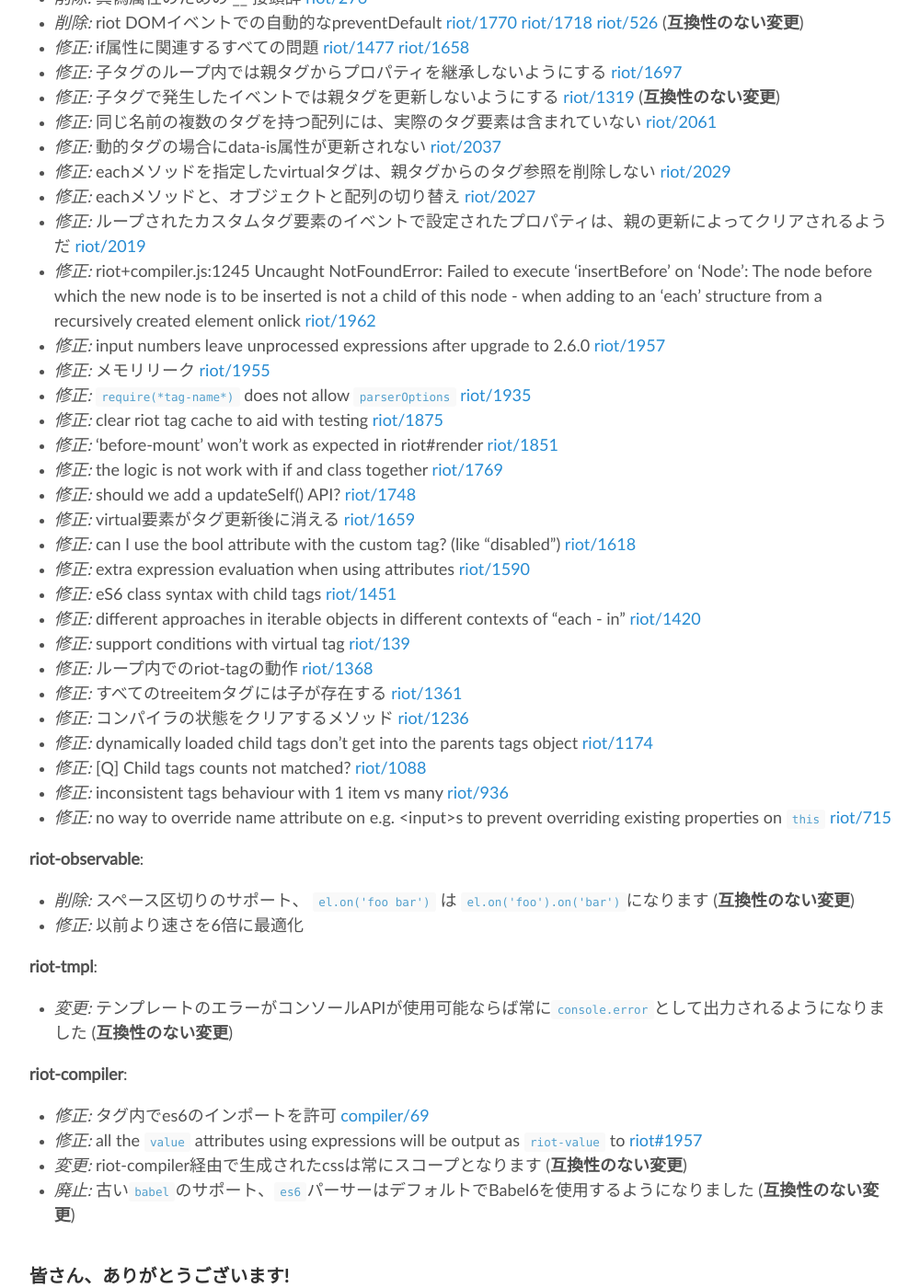
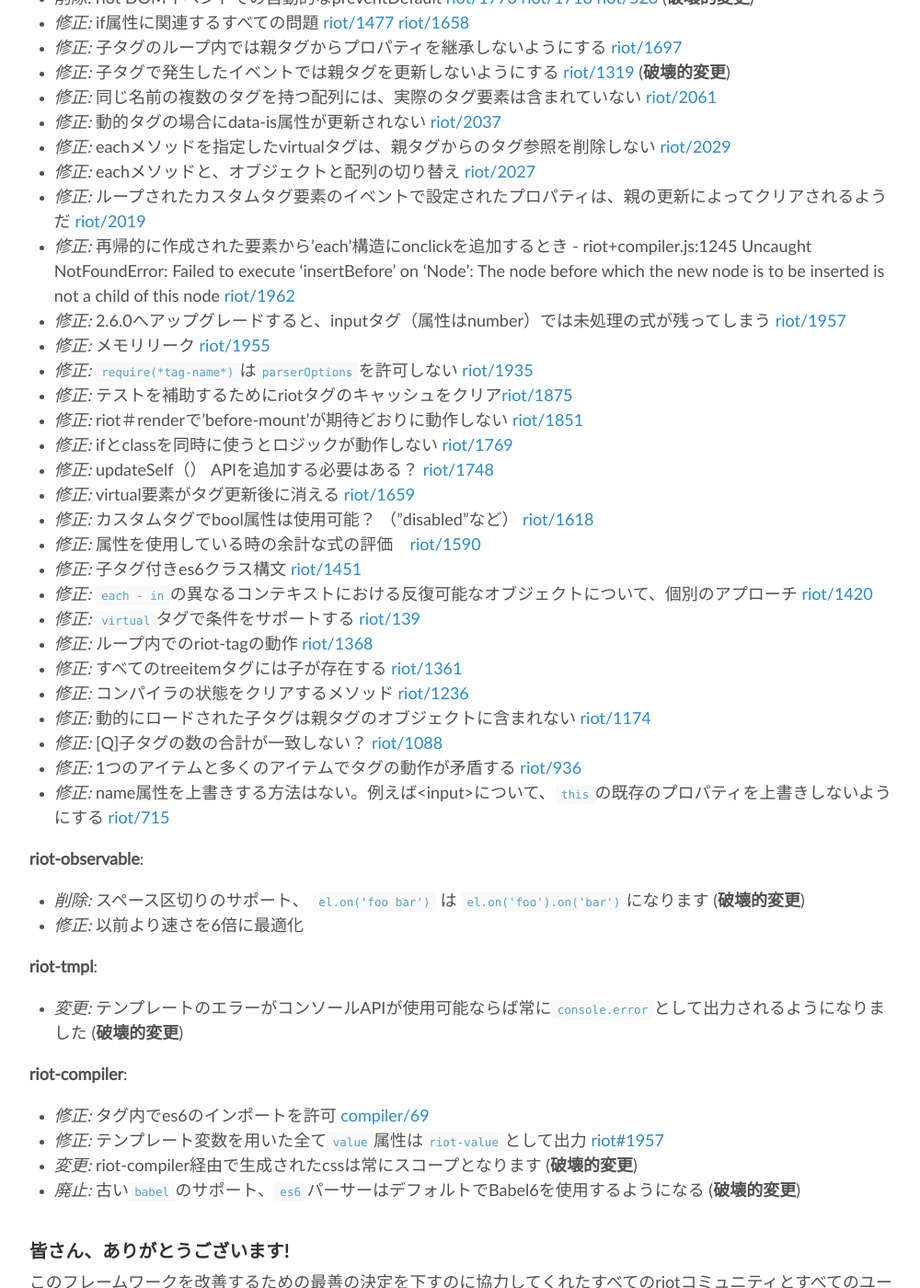
Before and after one commit to riot/riot.github.io, a Jekyll site: the page built from ja/release-notes.md, in a window 1280 px wide and 1400 px high, scrolled down 2311 px. Shown: the whole window at 92% size, without its empty margins (139-1139 px from the left). Built offline with Jekyll 4.4.1, drawn with Linux system fonts in a browser that asks for light colours; nearby versions of some CDN libraries; some of the changed text lies outside the part shown.

Commit message:
updated: ja/release-notes

```diff
--- a/ja/release-notes.md
+++ b/ja/release-notes.md
@@ -69,7 +69,7 @@
 
 長い道のりでしたが、最終的にriot@3.0.0をリリースすることができました。riot2と比較して安定性、パフォーマンス、柔軟性が向上しています。
 
-改善点と互換性のない変更点の一覧
+改善点と破壊的変更点の一覧
 
 __riot__:
 
@@ -77,60 +77,59 @@
   - _変更:_ テストをクリーンアップ (私たちは371個のテストを使用) して、それらをes6で書かれたいくつかのファイルに分割。また、expect.jsの代わりにchai.jsに切り替えた
   - _変更:_ ループのパフォーマンスを向上。更新が以前よりもはるかに高速に
   - _変更:_ riot-tagは非推奨でdata-isを使用する
-  - _変更:_ `name`と`id`の代わりに`ref`属性を使用する [riot/1185](https://github.com/riot/riot/issues/1185) (__互換性のない変更__)
-  - _変更:_ コアからriot-routeを削除してオプションにする [riot/1485](https://github.com/riot/riot/issues/1485) (__互換性のない変更__)
-  - _変更:_ タグがマウントされる前にupdateおよびupdatedイベントがトリガーされるのをやめる [riot/1661](https://github.com/riot/riot/issues/1661) (__互換性のない変更__)
-  - _変更:_ "each - in"はコンテキストの違いで、繰り返しオブジェクトへのアプローチが変わる [riot/1420](https://github.com/riot/riot/issues/1420) (__互換性のない変更__)
+  - _変更:_ `name`と`id`の代わりに`ref`属性を使用する [riot/1185](https://github.com/riot/riot/issues/1185) (__破壊的変更__)
+  - _変更:_ コアからriot-routeを削除してオプションにする [riot/1485](https://github.com/riot/riot/issues/1485) (__破壊的変更__)
+  - _変更:_ タグがマウントされる前にupdateおよびupdatedイベントがトリガーされるのをやめる [riot/1661](https://github.com/riot/riot/issues/1661) (__破壊的変更__)
+  - _変更:_ "each - in"はコンテキストの違いで、繰り返しオブジェクトへのアプローチが変わる [riot/1420](https://github.com/riot/riot/issues/1420) (__破壊的変更__)
   - _追加:_ ES6のclassを使用したタグの作成をサポート [more info](/api/#riottagel-opts)
   - _追加:_ タグにreactのcomponentShouldUpdateを真似た`shouldUpdate`メソッドを追加
   - _削除:_ 真偽属性のための __ 接頭辞 [riot/276](https://github.com/riot/riot/issues/276)
-  - _削除:_ riot DOMイベントでの自動的なpreventDefault [riot/1770](https://github.com/riot/riot/issues/1770) [riot/1718](https://github.com/riot/riot/issues/1718) [riot/526](https://github.com/riot/riot/issues/526) (__互換性のない変更__)
+  - _削除:_ riot DOMイベントでの自動的なpreventDefault [riot/1770](https://github.com/riot/riot/issues/1770) [riot/1718](https://github.com/riot/riot/issues/1718) [riot/526](https://github.com/riot/riot/issues/526) (__破壊的変更__)
   - _修正:_ if属性に関連するすべての問題 [riot/1477](https://github.com/riot/riot/issues/1477) [riot/1658](https://github.com/riot/riot/issues/1658)
   - _修正:_ 子タグのループ内では親タグからプロパティを継承しないようにする [riot/1697](https://github.com/riot/riot/issues/1697)
-  - _修正:_ 子タグで発生したイベントでは親タグを更新しないようにする [riot/1319](https://github.com/riot/riot/issues/1319) (__互換性のない変更__)
+  - _修正:_ 子タグで発生したイベントでは親タグを更新しないようにする [riot/1319](https://github.com/riot/riot/issues/1319) (__破壊的変更__)
   - _修正:_ 同じ名前の複数のタグを持つ配列には、実際のタグ要素は含まれていない [riot/2061](https://github.com/riot/riot/issues/2061)
   - _修正:_ 動的タグの場合にdata-is属性が更新されない  [riot/2037](https://github.com/riot/riot/issues/2037)
-  - _修正:_ eachメソッドを指定したvirtualタグは、親タグからのタグ参照を削除しない
-  [riot/2029](https://github.com/riot/riot/issues/2029)
+  - _修正:_ eachメソッドを指定したvirtualタグは、親タグからのタグ参照を削除しない [riot/2029](https://github.com/riot/riot/issues/2029)
   - _修正:_ eachメソッドと、オブジェクトと配列の切り替え [riot/2027](https://github.com/riot/riot/issues/2027)
   - _修正:_ ループされたカスタムタグ要素のイベントで設定されたプロパティは、親の更新によってクリアされるようだ [riot/2019](https://github.com/riot/riot/issues/2019)
-  - _修正:_ riot+compiler.js:1245 Uncaught NotFoundError: Failed to execute 'insertBefore' on 'Node': The node before which the new node is to be inserted is not a child of this node - when adding to an 'each' structure from a recursively created element onlick [riot/1962](https://github.com/riot/riot/issues/1962)
-  - _修正:_ input numbers leave unprocessed expressions after upgrade to 2.6.0 [riot/1957](https://github.com/riot/riot/issues/1957)
+  - _修正:_ 再帰的に作成された要素から'each'構造にonclickを追加するとき - riot+compiler.js:1245 Uncaught NotFoundError: Failed to execute 'insertBefore' on 'Node': The node before which the new node is to be inserted is not a child of this node [riot/1962](https://github.com/riot/riot/issues/1962)
+  - _修正:_ 2.6.0へアップグレードすると、inputタグ（属性はnumber）では未処理の式が残ってしまう [riot/1957](https://github.com/riot/riot/issues/1957)
   - _修正:_ メモリリーク [riot/1955](https://github.com/riot/riot/issues/1955)
-  - _修正:_ `require(*tag-name*)` does not allow `parserOptions` [riot/1935](https://github.com/riot/riot/issues/1935)
-  - _修正:_ clear riot tag cache to aid with testing [riot/1875](https://github.com/riot/riot/issues/1875)
-  - _修正:_ 'before-mount' won't work as expected in riot#render [riot/1851](https://github.com/riot/riot/issues/1851)
-  - _修正:_ the logic is not work with if and class together [riot/1769](https://github.com/riot/riot/issues/1769)
-  - _修正:_ should we add a updateSelf() API? [riot/1748](https://github.com/riot/riot/issues/1748)
+  - _修正:_ `require(*tag-name*)`は`parserOptions`を許可しない [riot/1935](https://github.com/riot/riot/issues/1935)
+  - _修正:_ テストを補助するためにriotタグのキャッシュをクリア[riot/1875](https://github.com/riot/riot/issues/1875)
+  - _修正:_ riot＃renderで'before-mount'が期待どおりに動作しない [riot/1851](https://github.com/riot/riot/issues/1851)
+  - _修正:_ ifとclassを同時に使うとロジックが動作しない [riot/1769](https://github.com/riot/riot/issues/1769)
+  - _修正:_ updateSelf（） APIを追加する必要はある？ [riot/1748](https://github.com/riot/riot/issues/1748)
   - _修正:_ virtual要素がタグ更新後に消える [riot/1659](https://github.com/riot/riot/issues/1659)
-  - _修正:_ can I use the bool attribute with the custom tag? (like "disabled") [riot/1618](https://github.com/riot/riot/issues/1618)
-  - _修正:_ extra expression evaluation when using attributes [riot/1590](https://github.com/riot/riot/issues/1590)
-  - _修正:_ eS6 class syntax with child tags [riot/1451](https://github.com/riot/riot/issues/1451)
-  - _修正:_ different approaches in iterable objects in different contexts of "each - in" [riot/1420](https://github.com/riot/riot/issues/1420)
-  - _修正:_ support conditions with virtual tag [riot/139](https://github.com/riot/riot/issues/139)
+  - _修正:_ カスタムタグでbool属性は使用可能？ （"disabled"など） [riot/1618](https://github.com/riot/riot/issues/1618)
+  - _修正:_ 属性を使用している時の余計な式の評価　[riot/1590](https://github.com/riot/riot/issues/1590)
+  - _修正:_ 子タグ付きes6クラス構文 [riot/1451](https://github.com/riot/riot/issues/1451)
+  - _修正:_ `each - in`の異なるコンテキストにおける反復可能なオブジェクトについて、個別のアプローチ [riot/1420](https://github.com/riot/riot/issues/1420)
+  - _修正:_ `virtual`タグで条件をサポートする [riot/139](https://github.com/riot/riot/issues/139)
   - _修正:_ ループ内でのriot-tagの動作 [riot/1368](https://github.com/riot/riot/issues/1368)
   - _修正:_ すべてのtreeitemタグには子が存在する [riot/1361](https://github.com/riot/riot/issues/1361)
   - _修正:_ コンパイラの状態をクリアするメソッド [riot/1236](https://github.com/riot/riot/issues/1236)
-  - _修正:_ dynamically loaded child tags don't get into the parents tags object [riot/1174](https://github.com/riot/riot/issues/1174)
-  - _修正:_ [Q] Child tags counts not matched? [riot/1088](https://github.com/riot/riot/issues/1088)
-  - _修正:_ inconsistent tags behaviour with 1 item vs many  [riot/936](https://github.com/riot/riot/issues/936)
-  - _修正:_ no way to override name attribute on e.g. &lt;input&gt;s to prevent overriding existing properties on `this` [riot/715](https://github.com/riot/riot/issues/715)
+  - _修正:_ 動的にロードされた子タグは親タグのオブジェクトに含まれない [riot/1174](https://github.com/riot/riot/issues/1174)
+  - _修正:_ [Q]子タグの数の合計が一致しない？ [riot/1088](https://github.com/riot/riot/issues/1088)
+  - _修正:_ 1つのアイテムと多くのアイテムでタグの動作が矛盾する  [riot/936](https://github.com/riot/riot/issues/936)
+  - _修正:_ name属性を上書きする方法はない。例えば&lt;input&gt;について、`this`の既存のプロパティを上書きしないようにする [riot/715](https://github.com/riot/riot/issues/715)
 
 __riot-observable__:
 
-  - _削除:_ スペース区切りのサポート、 `el.on('foo bar')` は `el.on('foo').on('bar')`になります (__互換性のない変更__)
+  - _削除:_ スペース区切りのサポート、 `el.on('foo bar')` は `el.on('foo').on('bar')`になります (__破壊的変更__)
   - _修正:_ 以前より速さを6倍に最適化
 
 __riot-tmpl__:
 
-  - _変更:_ テンプレートのエラーがコンソールAPIが使用可能ならば常に`console.error`として出力されるようになりました (__互換性のない変更__)
+  - _変更:_ テンプレートのエラーがコンソールAPIが使用可能ならば常に`console.error`として出力されるようになりました (__破壊的変更__)
 
 __riot-compiler__:
 
   - _修正:_ タグ内でes6のインポートを許可 [compiler/69](https://github.com/riot/compiler/issues/69)
-  - _修正:_ all the `value` attributes using expressions will be output as `riot-value` to [riot#1957](https://github.com/riot/riot/issues/1957)
-  - _変更:_ riot-compiler経由で生成されたcssは常にスコープとなります (__互換性のない変更__)
-  - _廃止:_ 古い`babel`のサポート、`es6`パーサーはデフォルトでBabel6を使用するようになりました (__互換性のない変更__)
+  - _修正:_ テンプレート変数を用いた全て`value`属性は`riot-value`として出力 [riot#1957](https://github.com/riot/riot/issues/1957)
+  - _変更:_ riot-compiler経由で生成されたcssは常にスコープとなります (__破壊的変更__)
+  - _廃止:_ 古い`babel`のサポート、`es6`パーサーはデフォルトでBabel6を使用するようになる (__破壊的変更__)
 
 
 ### 皆さん、ありがとうございます!
```
